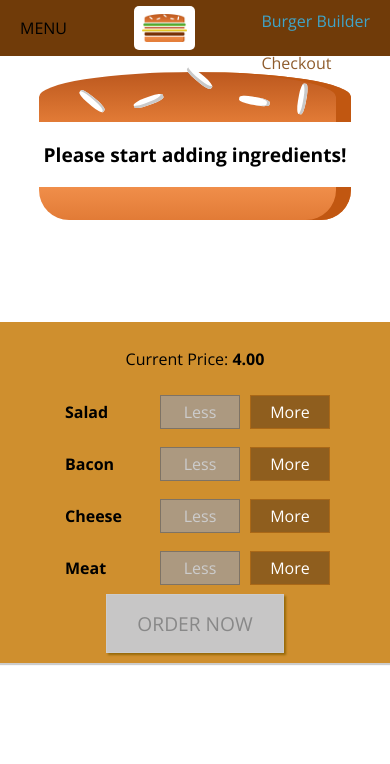
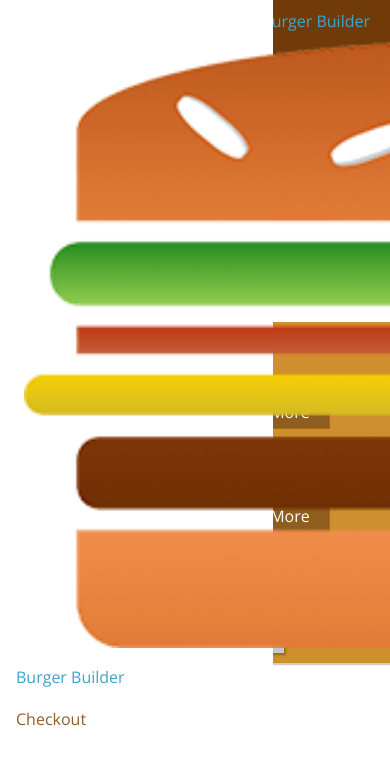
Before and after one commit to ammar4568/burger-builder-react, a React (Create React App) app: page / in a window 390 px wide. Shown: the top 764 px of the page. Built offline with nearby package versions, Linux system fonts and the light colour scheme.

Commit message:
30. Creating a Responsive Sidedrawer

```diff
--- a/src/components/Layout/Layout.js
+++ b/src/components/Layout/Layout.js
@@ -3,12 +3,13 @@ import React from 'react'
 import Auxiliary from '../../hoc/Auxiliary';
 import classes from './Layout.module.css';
 import Toolbar from '../../components/Navigation/Toolbar/Toolbar';
+import SideDrawer from '../../components/Navigation/SideDrawer/SideDrawer';
 
 const Layout = (props) => {
     return (
         <Auxiliary>
             <Toolbar />
-            {/* <div>Toolbar, SideDrawer, Backdrop</div> */}
+            <SideDrawer />
             <main className={classes.Content}>
                 {props.children}
             </main>
--- /dev/null
+++ b/src/components/Navigation/SideDrawer/SideDrawer.js
@@ -0,0 +1,18 @@
+import React from 'react'
+
+import Logo from '../../Logo/Logo';
+import NavigationItems from '../NavigationItems/NavigationItems'
+import classes from './SideDrawer.module.css';
+
+const sideDrawer = (props) => {
+    return (
+        <div className={classes.SideDrawer}>
+            <Logo />
+            <nav>
+                <NavigationItems />
+            </nav>
+        </div>
+    )
+}
+
+export default sideDrawer;
--- /dev/null
+++ b/src/components/Navigation/SideDrawer/SideDrawer.module.css
@@ -0,0 +1,27 @@
+.SideDrawer {
+    position: fixed;
+    width: 280px;
+    max-width: 70%;
+    height: 100%;
+    left: 0;
+    top: 0;
+    z-index: 200;
+    background-color: white;
+    padding: 32px 16px;
+    box-sizing: border-box;
+    transition: transform 0.3s ease-out;
+}
+
+@media (min-width: 500px) {
+    .SideDrawer {
+        display: none;
+    }
+}
+
+.Open {
+    transform: translateX(0);
+}
+
+.Close {
+    transform: translateX(-100%);
+}
```
